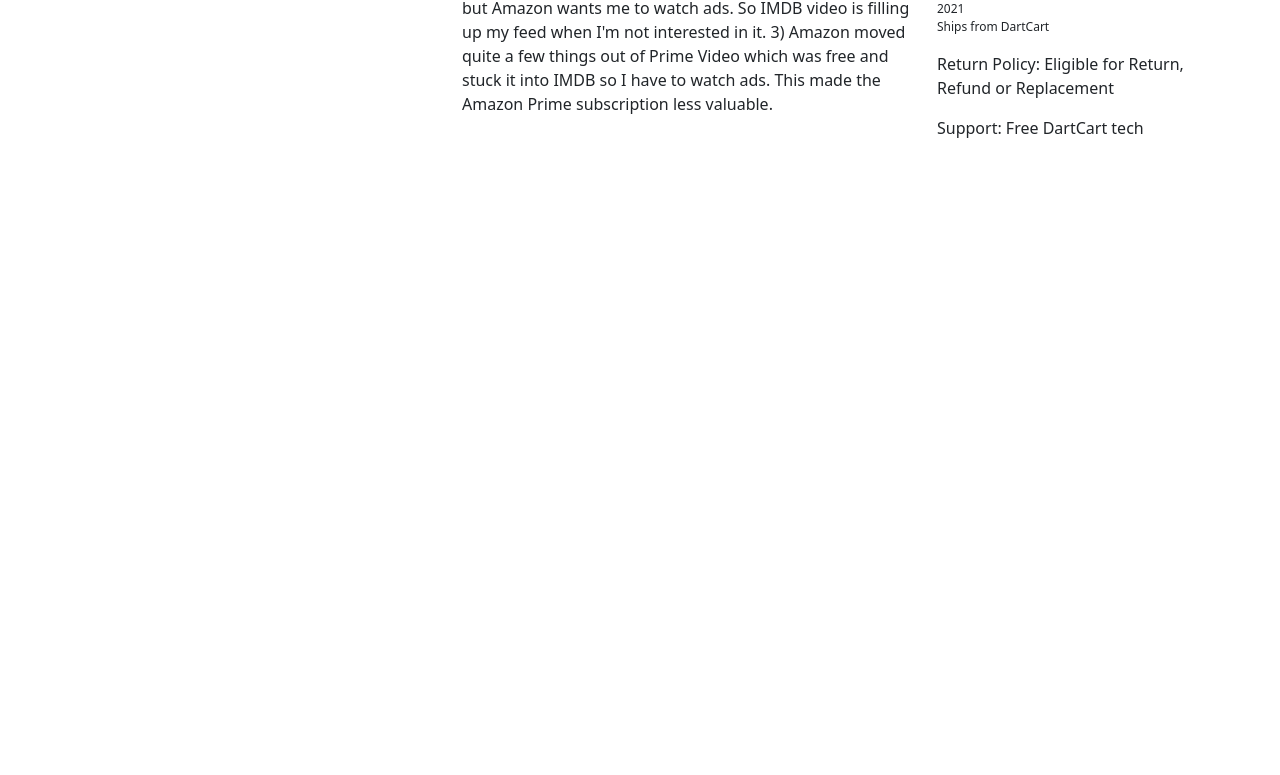
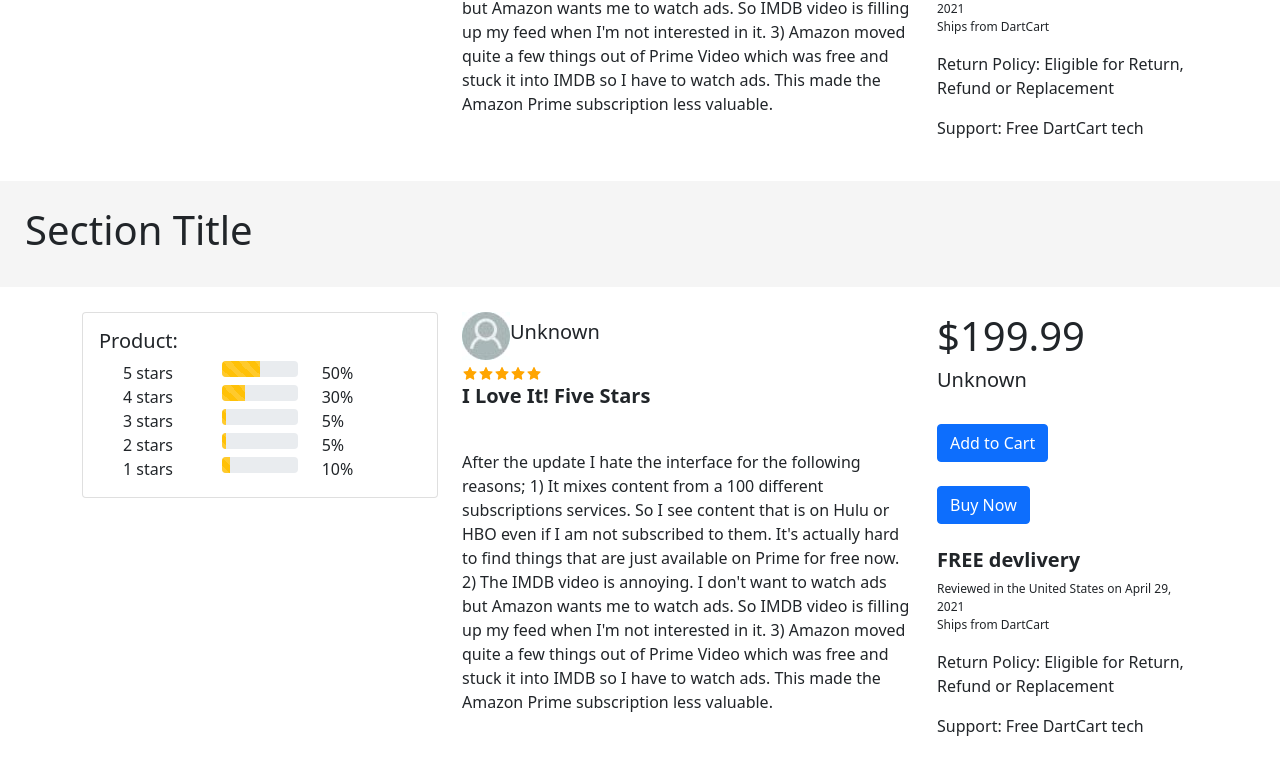
Before and after one commit to paglipay/paglipay-create-nextjs, a Next.js app: page / in a window 1280 px wide. Shown: the part 3261-4036 px from the top of the page. Before the commit the page ends 3442 px from the top, so only its background shows below. Built offline with nearby package versions, Linux system fonts and the light colour scheme.

Commit message:
@reduxjs/toolkit

```diff
--- a/components/AggrigateRating.tsx
+++ b/components/AggrigateRating.tsx
@@ -1,9 +1,39 @@
-import React from 'react'
+import React from "react";
+import { Col, Row, Container, Image, Card, ProgressBar } from "react-bootstrap";
 
 function AggrigateRating() {
   return (
-    <div>AggrigateRating</div>
-  )
+    <>
+      <Card
+      // style={{ height: '100%' }}
+      >
+        <Card.Body>
+          <Card.Title>Product:</Card.Title>
+          <Container style={{ width: "100%" }}>
+            {[
+              { count: 5, percent: 50 },
+              { count: 4, percent: 30 },
+              { count: 3, percent: 5 },
+              { count: 2, percent: 5 },
+              { count: 1, percent: 10 },
+            ].map((e, i) => {
+              return (
+                <Row key={`ag-${i}`}>
+                  {[
+                    `${e.count} stars`,
+                    <ProgressBar striped variant="warning" now={e.percent} />,
+                    `${e.percent}%`,
+                  ].map((c, j) => {
+                    return <Col key={`ag-col-${j}`}> {c}</Col>;
+                  })}
+                </Row>
+              );
+            })}
+          </Container>
+        </Card.Body>
+      </Card>
+    </>
+  );
 }
 
-export default AggrigateRating
+export default AggrigateRating;
--- a/components/Layout.tsx
+++ b/components/Layout.tsx
@@ -3,7 +3,7 @@ import LayoutRender from "./LayoutRender";
 
 const Layout = () => {
   const components = {
-    MyTable: require("./MyTable").default,
+    AggrigateRating: require("./AggrigateRating").default,
     ProductReviewCard: require("./ProductReviewCard").default,
     ProductPurchaseCard: require("./ProductPurchaseCard").default,
     ProductImages: require("./ProductImages").default,
@@ -13,10 +13,10 @@ const Layout = () => {
 
   const [jsonData, setJsonData] = useState([
     {
-      code: "0",
-      componentType: "MyTable",
+      code: "a",
+      componentType: "AggrigateRating",
       props: {
-        title: "zero",
+        title: "AggrigateRating",
       },
     },
     {
@@ -82,6 +82,12 @@ const Layout = () => {
       cols: ["4", "5", "3"],
       featureTypesArry: ["i", "5", "p"],
     },
+    {
+      title: "Section Title",
+      fluid: false,
+      cols: ["4", "5", "3"],
+      featureTypesArry: ["a", "5", "p"],
+    },
   ]);
 
   const [showLayoutControls, setLayoutControls] = useState(true);
```
